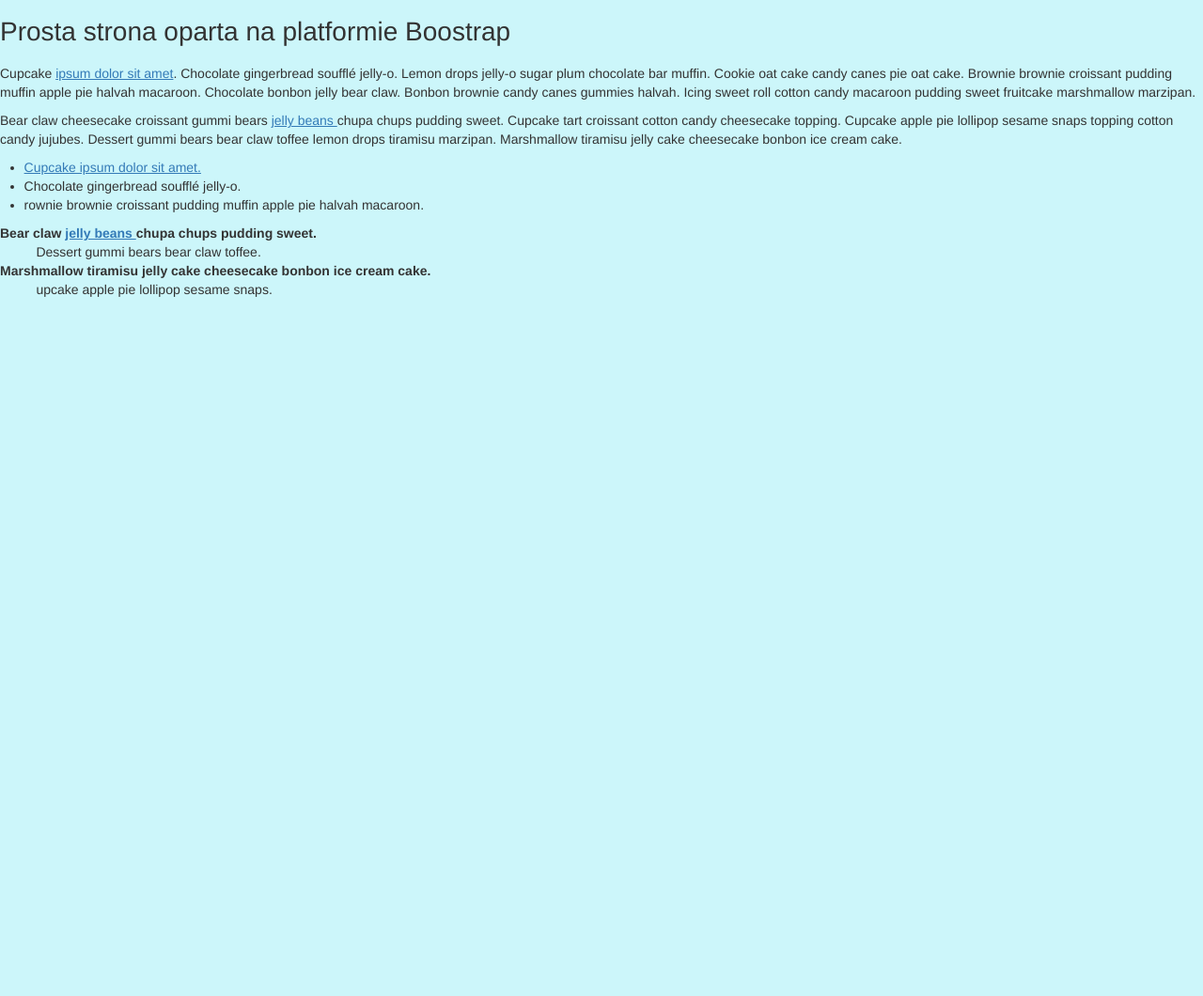
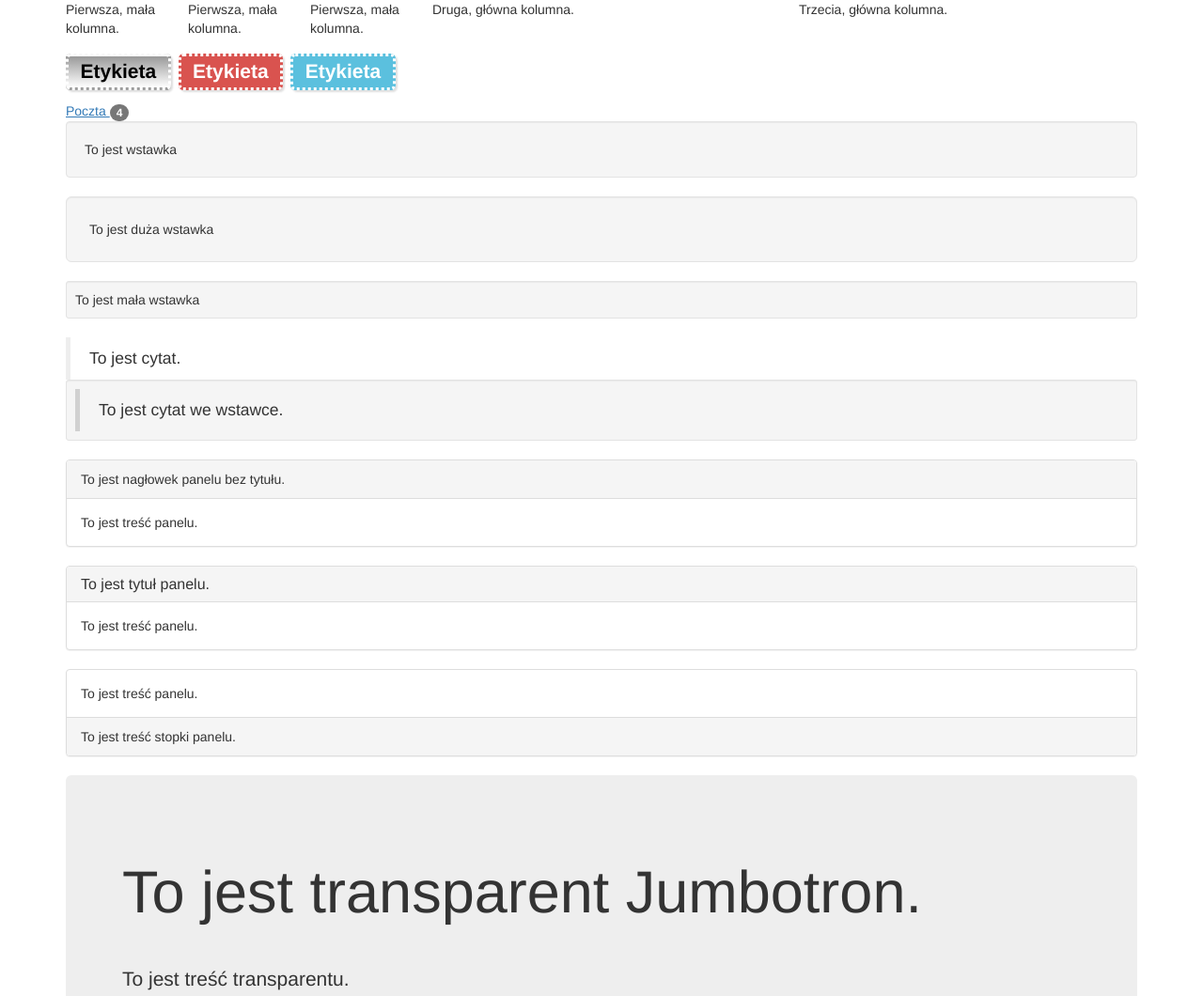
Before and after one commit to paduszka/bootstrapW24Godziny, a plain HTML site: page index.html in a window 1280 px wide. Shown: the top 1060 px of the page at 94% size. Before the commit the page ends 800 px from the top, so only its background shows below. Drawn offline with nearby package versions, Linux system fonts and the light colour scheme.

Commit message:
do rozdziału 7

```diff
--- a/css/styles.css
+++ b/css/styles.css
@@ -3,8 +3,6 @@ a:link, a:visited, a:active {
 }
 
 body {
-  background-color: #CCF6FA;
-  margin-left: 0.5%;
 }
 
 ul {
@@ -15,3 +13,20 @@ ul {
 dd {
   text-indent: 3%;
 }
+
+
+.label {
+  -webkit-box-shadow: 2px 2px 2px #dfdfdf;
+  box-shadow: 2px 2px 2px #dfdfdf;
+  border: medium dotted #fff;
+}
+
+.label-default {
+  background-image: -webkit-linear-gradient(270deg, rgba(153, 153, 153, 1.00) 0%, rgba(255, 255, 255, 1.00) 100%);
+  background-image: linear-gradient(180deg, rgba(153, 153, 153, 1.00) 0%, rgba(255, 255, 255, 1.00) 100%);
+  color: #000000;
+}
+
+blockquote {
+  margin-bottom: 0px;
+}
--- a/index.html
+++ b/index.html
@@ -15,22 +15,78 @@
   <link href="https://cdnjs.cloudflare.com/ajax/libs/normalize/3.0.2/normalize.css" rel="stylesheet" />
 </head>
 <body>
-  <h1>Prosta strona oparta na platformie Boostrap</h1>
-  <p>
-    Cupcake <a href="#">ipsum dolor sit amet</a>. Chocolate gingerbread soufflé jelly-o. Lemon drops jelly-o sugar plum chocolate bar muffin. Cookie oat cake candy canes pie oat cake. Brownie brownie croissant pudding muffin apple pie halvah macaroon. Chocolate bonbon jelly bear claw. Bonbon brownie candy canes gummies halvah. Icing sweet roll cotton candy macaroon pudding sweet fruitcake marshmallow marzipan.</p>
-  <p>
-    Bear claw cheesecake croissant gummi bears <a href="#">jelly beans </a>chupa chups pudding sweet. Cupcake tart croissant cotton candy cheesecake topping. Cupcake apple pie lollipop sesame snaps topping cotton candy jujubes. Dessert gummi bears bear claw toffee lemon drops tiramisu marzipan. Marshmallow tiramisu jelly cake cheesecake bonbon ice cream cake.</p>
-  <ul>
-    <li><a href="#">Cupcake ipsum dolor sit amet.</a></li>
-    <li>Chocolate gingerbread soufflé jelly-o. </li>
-    <li>rownie brownie croissant pudding muffin apple pie halvah macaroon.</li>
-  </ul>
-  <dl>
-    <dt>Bear claw <a href="#">jelly beans </a>chupa chups pudding sweet.</dt>
-    <dd>Dessert gummi bears bear claw toffee.</dd>
-    <dt>Marshmallow tiramisu jelly cake cheesecake bonbon ice cream cake.</dt>
-    <dd>upcake apple pie lollipop sesame snaps.</dd>
-  </dl>
+  <section class="container">
+    <section class="row">
+      <div class="col-xs-12 col-sm-4">
+        <section class="row">
+          <div class="col-xs-4">Pierwsza, mała kolumna.</div>
+          <div class="col-xs-4">Pierwsza, mała kolumna.</div>
+          <div class="col-xs-4">Pierwsza, mała kolumna.</div>
+        </section>
+      </div>
+      <div class="col-xs-12 col-sm-4">Druga, główna kolumna.</div>
+      <div class="col-xs-12 col-sm-4">Trzecia, główna kolumna.</div>
+    </section>
+    <section class="row etykieta">
+      <div class="col-xs-12"><h1>
+        <span class="label label-default">Etykieta</span>
+        <span class="label label-danger">Etykieta</span>
+        <span class="label label-info">Etykieta</span>
+        </h1>
+      </div>
+    </section>
+    <section class="row plakietka">
+      <div class="col-xs-12">
+        <a href="inbox">Poczta <span class="badge">4</span></a>
+      </div>
+    </section>
+    <section class="row wstawka">
+      <div class="col-xs-12">
+        <p class="well">To jest wstawka</p>
+        <p class="well well-lg">To jest duża wstawka</p>
+        <p class="well well-sm">To jest mała wstawka</p>
+        <blockquote>To jest cytat.</blockquote>
+        <div class="well well-sm"><blockquote>To jest cytat we wstawce.</blockquote></div>
+      </div>
+    </section>
+    <section class="row panele">
+      <div class="col-xs-12">
+        <div class="panel panel-default">
+          <div class="panel-heading">
+            To jest nagłowek panelu bez tytułu.
+          </div>
+          <div class="panel-body">
+            To jest treść panelu.
+          </div>
+        </div>
+        <div class="panel panel-default">
+          <div class="panel-heading">
+            <h3 class="panel-title">To jest tytuł panelu.</h3>
+          </div>
+          <div class="panel-body">
+            To jest treść panelu.
+          </div>
+        </div>
+        <div class="panel panel-default">
+          <div class="panel-body">
+            To jest treść panelu.
+          </div>
+          <div class="panel-footer">
+            To jest treść stopki panelu.
+          </div>
+        </div>
+      </div>
+    </section>
+    <section class="row transparent">
+      <div class="col-xs-12">
+        <div class="jumbotron">
+          <h1>To jest transparent Jumbotron.</h1>
+          <p>To jest treść transparentu.</p>
+          <p><a class="btn btn-primary btn-lg" href="#" role="button">Więcej informacji...</a></p>
+        </div>
+      </div>
+    </section>
+  </section>
   <script src="http://code.jquery.com/jquery-3.2.1.slim.min.js" integrity="sha256-k2WSCIexGzOj3Euiig+TlR8gA0EmPjuc79OEeY5L45g=" crossorigin="anonymous"></script>
   <script src="js/bootstrap.min.js"></script>
 </body>
```
